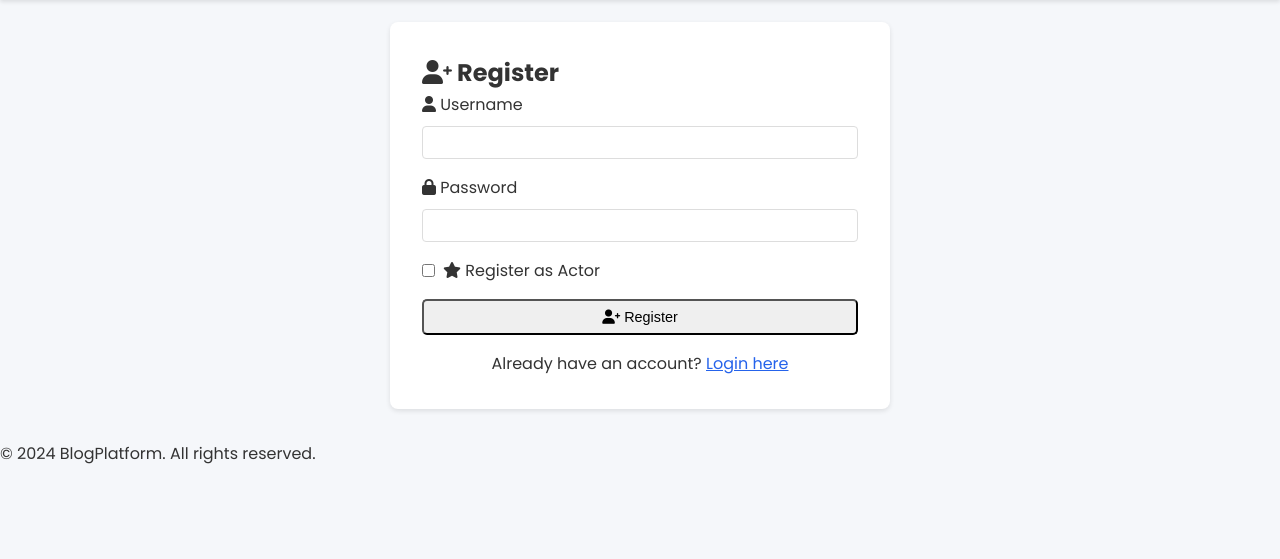
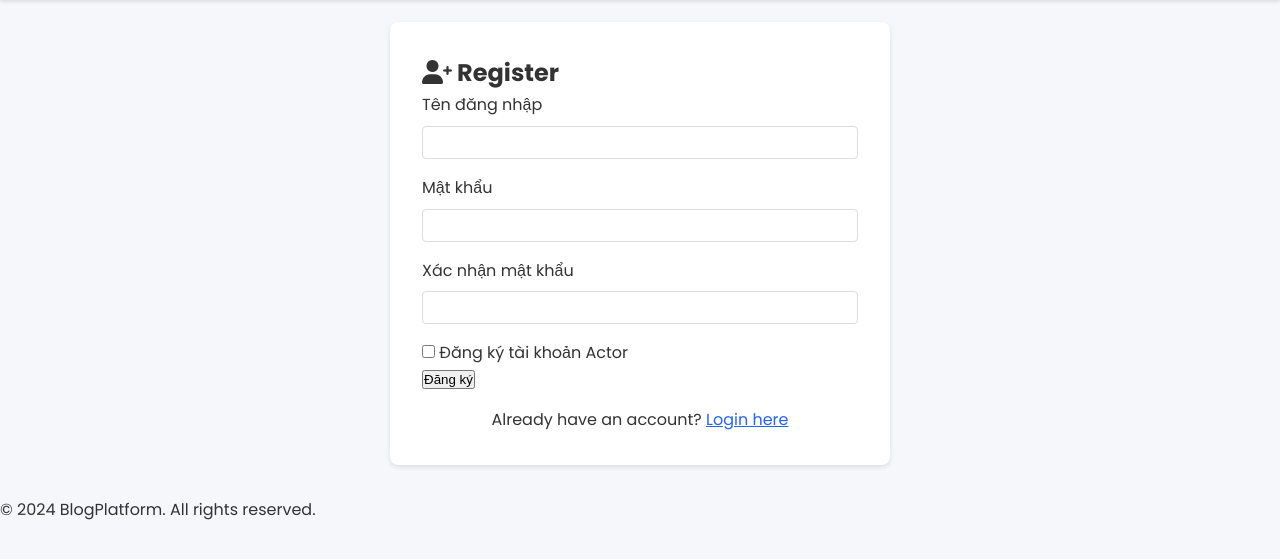
Before and after one commit to PhanTDz/ptud-gk-de-1, a Flask app: page /register in a window 1280 px wide. Shown: the part 74-633 px from the top of the page. Run offline with Flask 2, Linux system fonts and the light colour scheme.

Commit message:
Chinh lan 2

```diff
--- a/app.py
+++ b/app.py
@@ -5,20 +5,21 @@ from werkzeug.security import generate_password_hash, check_password_hash
 import os
 from datetime import datetime
 from init_db import init_db
+from functools import wraps
 
 app = Flask(__name__, instance_relative_config=True)
 app.config['DATABASE'] = os.path.join(app.instance_path, 'blog.db')
 app.secret_key = 'your_secret_key'
 
-@app.template_filter('format_datetime')
-def format_datetime(value):
-    """Format a datetime object to string."""
-    if isinstance(value, str):
-        try:
-            value = datetime.strptime(value, '%Y-%m-%d %H:%M:%S')
-        except ValueError:
-            return value
-    return value.strftime('%Y-%m-%d %H:%M')
+# Định nghĩa login_required decorator
+def login_required(f):
+    @wraps(f)
+    def decorated_function(*args, **kwargs):
+        if g.user is None:
+            flash('Vui lòng đăng nhập để tiếp tục', 'error')
+            return redirect(url_for('login'))
+        return f(*args, **kwargs)
+    return decorated_function
 
 def get_db():
     if 'db' not in g:
@@ -33,7 +34,6 @@ def close_db(error):
 
 def init_app(app):
     app.teardown_appcontext(close_db)
-    # Khởi tạo database nếu chưa tồn tại
     with app.app_context():
         init_db()
 
@@ -51,7 +51,23 @@ def load_logged_in_user():
 def utility_processor():
     return dict(g=g)
 
+@app.template_filter('format_datetime')
+def format_datetime(value):
+    if isinstance(value, str):
+        try:
+            value = datetime.strptime(value, '%Y-%m-%d %H:%M:%S')
+        except ValueError:
+            return value
+    return value.strftime('%Y-%m-%d %H:%M')
+
+# Route mặc định chuyển hướng đến trang login
 @app.route('/')
+def index():
+    return redirect(url_for('login'))
+
+# Trang chủ được bảo vệ
+@app.route('/home')
+@login_required
 def home():
     db = get_db()
     posts = db.execute('''
@@ -63,11 +79,9 @@ def home():
         ORDER BY p.created_at DESC
     ''').fetchall()
 
-    # Convert posts to list of dicts and format dates
     formatted_posts = []
     for post in posts:
         post_dict = dict(post)
-        # Convert string to datetime object if it's a string
         if isinstance(post_dict['created_at'], str):
             post_dict['created_at'] = datetime.strptime(post_dict['created_at'], '%Y-%m-%d %H:%M:%S')
         formatted_posts.append(post_dict)
@@ -114,9 +128,10 @@ def register():
     return render_template('register.html')
 
 @app.route('/create_post', methods=['GET', 'POST'])
+@login_required
 def create_post():
-    if not g.user or not session.get('is_actor'):
-        return redirect(url_for('login'))
+    if not session.get('is_actor'):
+        return redirect(url_for('home'))
 
     if request.method == 'POST':
         title = request.form['title']
@@ -135,9 +150,10 @@ def create_post():
     return render_template('create_post.html')
 
 @app.route('/edit_post/<int:post_id>', methods=['GET', 'POST'])
+@login_required
 def edit_post(post_id):
-    if not g.user or not session.get('is_actor'):
-        return redirect(url_for('login'))
+    if not session.get('is_actor'):
+        return redirect(url_for('home'))
 
     db = get_db()
     post = db.execute('SELECT * FROM posts WHERE id = ?', (post_id,)).fetchone()
@@ -161,27 +177,8 @@ def edit_post(post_id):
 
     return render_template('edit_post.html', post=post)
 
-@app.route('/my_saved_posts')
-def my_saved_posts():
-    if not g.user:
-        flash('Please login to view saved posts.', 'error')
-        return redirect(url_for('login'))
-
-    db = get_db()
-    posts = db.execute('''
-        SELECT p.*, u.username,
-        (SELECT COUNT(*) FROM follows WHERE post_id = p.id) as follow_count,
-        1 as is_saved
-        FROM posts p
-        JOIN users u ON p.author_id = u.id
-        JOIN saved_posts sp ON p.id = sp.post_id
-        WHERE sp.user_id = ?
-        ORDER BY sp.created_at DESC
-    ''', (g.user['id'],)).fetchall()
-
-    return render_template('saved_posts.html', posts=posts)
-
 @app.route('/post/<int:post_id>', methods=['GET', 'POST'])
+@login_required
 def post_detail(post_id):
     db = get_db()
     post = db.execute('''
@@ -200,7 +197,6 @@ def post_detail(post_id):
         ORDER BY c.created_at DESC
     ''', (post_id,)).fetchall()
 
-    # Kiểm tra xem người dùng hiện tại có đang follow bài viết không
     is_following = False
     if g.user:
         follow = db.execute('''
@@ -221,9 +217,27 @@ def post_detail(post_id):
                          comments=comments,
                          is_following=is_following)
 
+@app.route('/my_saved_posts')
+@login_required
+def my_saved_posts():
+    db = get_db()
+    posts = db.execute('''
+        SELECT p.*, u.username,
+        (SELECT COUNT(*) FROM follows WHERE post_id = p.id) as follow_count,
+        1 as is_saved
+        FROM posts p
+        JOIN users u ON p.author_id = u.id
+        JOIN saved_posts sp ON p.id = sp.post_id
+        WHERE sp.user_id = ?
+        ORDER BY sp.created_at DESC
+    ''', (g.user['id'],)).fetchall()
+
+    return render_template('saved_posts.html', posts=posts)
+
 @app.route('/delete_post/<int:post_id>')
+@login_required
 def delete_post(post_id):
-    if 'user_id' not in session or not session.get('is_actor'):
+    if not session.get('is_actor'):
         return redirect(url_for('home'))
 
     db = get_db()
@@ -234,10 +248,8 @@ def delete_post(post_id):
     return redirect(url_for('home'))
 
 @app.route('/follow/<int:post_id>')
+@login_required
 def follow_post(post_id):
-    if 'user_id' not in session:
-        return redirect(url_for('login'))
-
     db = get_db()
     try:
         db.execute('INSERT INTO follows (user_id, post_id) VALUES (?, ?)',
@@ -249,34 +261,23 @@ def follow_post(post_id):
         db.commit()
     return redirect(url_for('post_detail', post_id=post_id))
 
-@app.route('/logout')
-def logout():
-    session.clear()
-    return redirect(url_for('home'))
-
 @app.route('/save_post/<int:post_id>')
+@login_required
 def save_post(post_id):
-    if not g.user:
-        flash('Please login to save posts.', 'error')
-        return redirect(url_for('login'))
-
     db = get_db()
     try:
-        # Kiểm tra xem bài viết đã được lưu chưa
         saved = db.execute('''
             SELECT * FROM saved_posts
             WHERE user_id = ? AND post_id = ?
         ''', (g.user['id'], post_id)).fetchone()
 
         if saved:
-            # Nếu đã lưu thì xóa
             db.execute('''
                 DELETE FROM saved_posts
                 WHERE user_id = ? AND post_id = ?
             ''', (g.user['id'], post_id))
             flash('Post removed from saved posts.', 'success')
         else:
-            # Nếu chưa lưu thì thêm vào
             db.execute('''
                 INSERT INTO saved_posts (user_id, post_id)
                 VALUES (?, ?)
@@ -288,11 +289,15 @@ def save_post(post_id):
         flash('An error occurred while saving the post.', 'error')
         print(e)
 
-    # Nếu đang ở trang saved posts thì ở lại đó, ngược lại thì về trang chi tiết bài viết
     if request.referrer and 'saved_posts' in request.referrer:
         return redirect(url_for('my_saved_posts'))
     return redirect(url_for('post_detail', post_id=post_id))
 
+@app.route('/logout')
+def logout():
+    session.clear()
+    return redirect(url_for('login'))
+
 if __name__ == '__main__':
     init_app(app)
     app.run(debug=True)
--- a/templates/register.html
+++ b/templates/register.html
@@ -8,26 +8,22 @@
         {% if not g.user %}
             <form method="post">
                 <div class="form-group">
-                    <label for="username">
-                        <i class="fas fa-user"></i> Username
-                    </label>
-                    <input type="text" id="username" name="username" required>
+                    <label for="username">Tên đăng nhập</label>
+                    <input type="text" class="form-control" id="username" name="username" required>
                 </div>
                 <div class="form-group">
-                    <label for="password">
-                        <i class="fas fa-lock"></i> Password
-                    </label>
-                    <input type="password" id="password" name="password" required>
+                    <label for="password">Mật khẩu</label>
+                    <input type="password" class="form-control" id="password" name="password" required>
                 </div>
-                <div class="form-group" style="display: flex; align-items: center; gap: 0.5rem;">
-                    <input type="checkbox" id="is_actor" name="is_actor" style="width: auto;">
-                    <label for="is_actor" style="margin: 0;">
-                        <i class="fas fa-star"></i> Register as Actor
-                    </label>
+                <div class="form-group">
+                    <label for="confirm_password">Xác nhận mật khẩu</label>
+                    <input type="password" class="form-control" id="confirm_password" name="confirm_password" required>
                 </div>
-                <button type="submit" class="button primary" style="width: 100%">
-                    <i class="fas fa-user-plus"></i> Register
-                </button>
+                <div class="form-check">
+                    <input type="checkbox" class="form-check-input" id="is_actor" name="is_actor">
+                    <label class="form-check-label" for="is_actor">Đăng ký tài khoản Actor</label>
+                </div>
+                <button type="submit" class="btn btn-primary">Đăng ký</button>
             </form>
             <p style="text-align: center; margin-top: 1rem;">
                 Already have an account?
@@ -37,4 +33,33 @@
             <p>You are already registered and logged in.</p>
         {% endif %}
     </div>
+    <script>
+    document.getElementById('confirm_password').addEventListener('input', function() {
+        var password = document.getElementById('password').value;
+        var confirm = this.value;
+
+        if (password !== confirm) {
+            this.setCustomValidity('Mật khẩu xác nhận không khớp!');
+        } else {
+            this.setCustomValidity('');
+        }
+    });
+
+    document.getElementById('password').addEventListener('input', function() {
+        var confirm = document.getElementById('confirm_password');
+        if (confirm.value) {
+            if (this.value !== confirm.value) {
+                confirm.setCustomValidity('Mật khẩu xác nhận không khớp!');
+            } else {
+                confirm.setCustomValidity('');
+            }
+        }
+
+        if (this.value.length < 6) {
+            this.setCustomValidity('Mật khẩu phải có ít nhất 6 ký tự!');
+        } else {
+            this.setCustomValidity('');
+        }
+    });
+    </script>
 {% endblock %}
```
Also changed, not shown: instance/blog.db.
